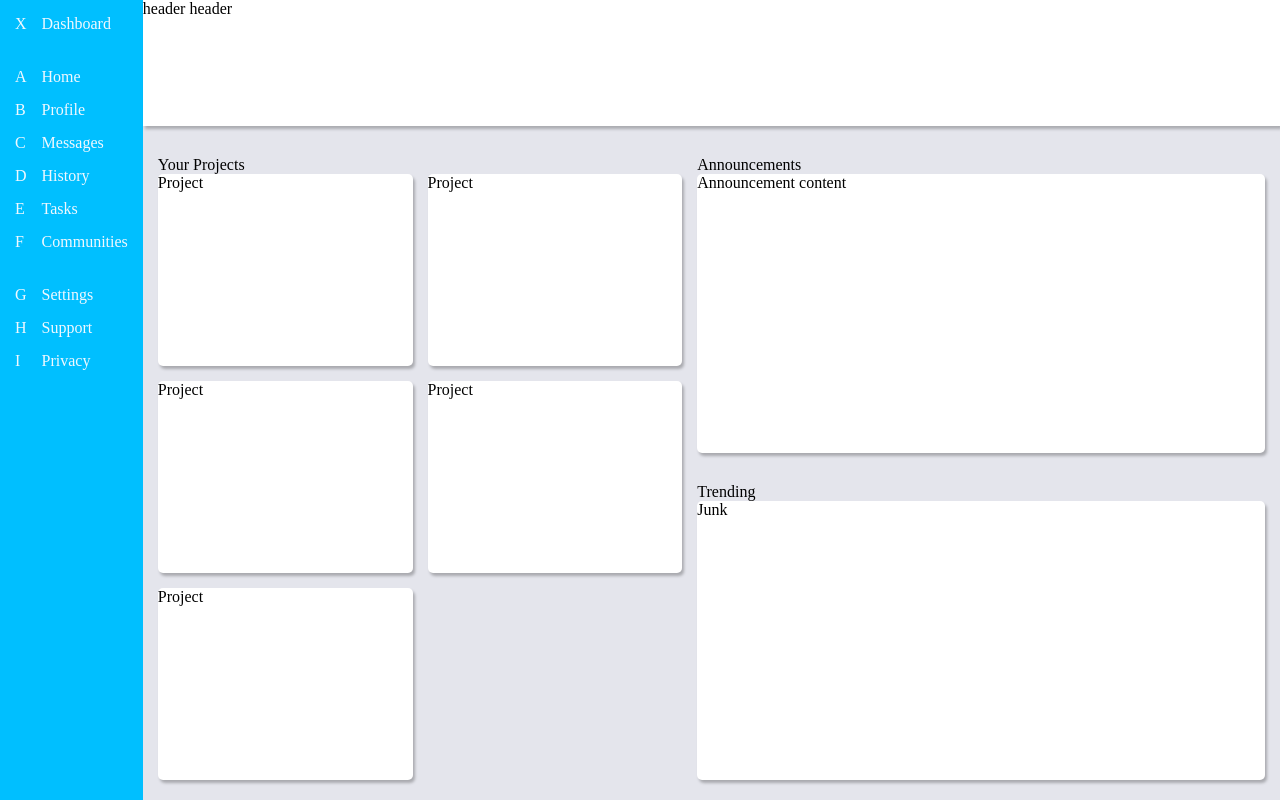
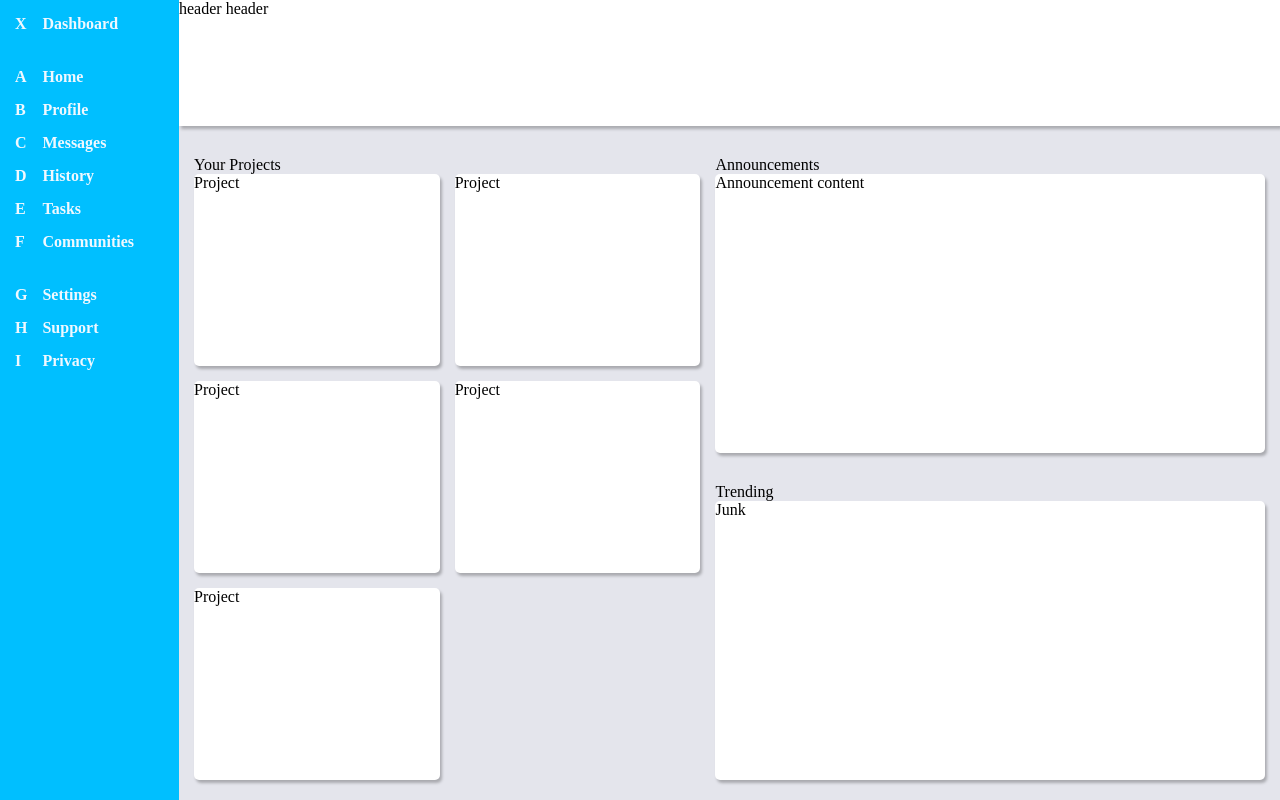
Before and after one commit to SpekkioKilwala/admin-dashboard, a plain HTML site: page index.html in a window 1280 px wide. Drawn offline with Linux system fonts and the light colour scheme.

Commit message:
Sidebar style tweaks

```diff
--- a/style.css
+++ b/style.css
@@ -28,7 +28,8 @@ body {
   grid-template-columns: max-content auto;
   grid-auto-rows: max-content;
   gap: 15px;
-  padding: 15px;
+  padding: 15px 45px 15px 15px;
+  font-weight: 700;
 }
 
 .sep {
```
